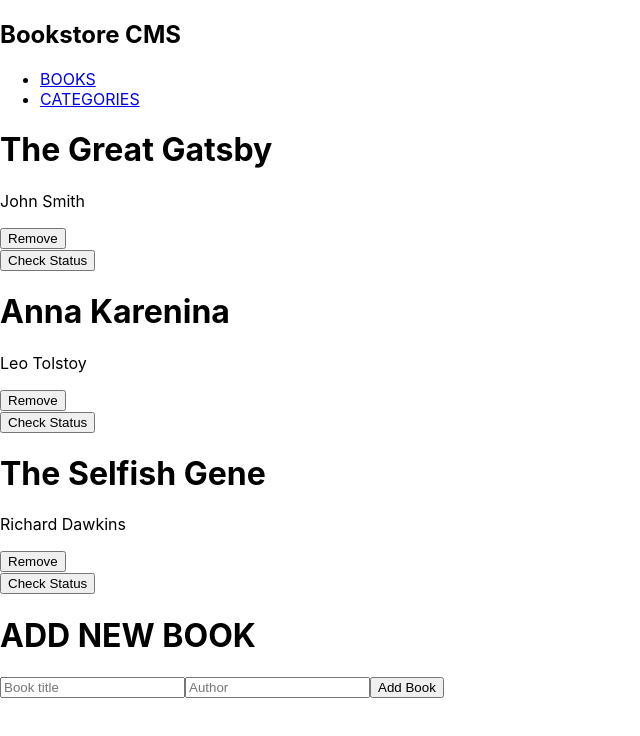
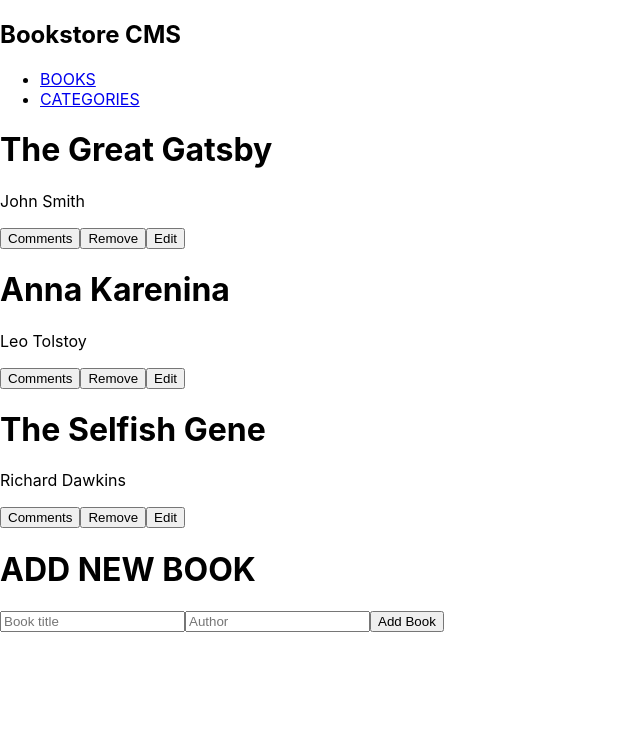
Before and after one commit to RitaDee/bookstore-app-react, a React (Create React App) app: page / in a window 1280 px wide. Shown: the top 736 px of the page, without its empty margins (0-640 px from the left). Built offline with nearby package versions, Linux system fonts and the light colour scheme.

Commit message:
Made Changes as required by the code reviewer

```diff
--- a/src/components/Book.js
+++ b/src/components/Book.js
@@ -19,7 +19,9 @@ function Book({
       <h1>{title}</h1>
       <p>{author}</p>
       <div>
+        <button type="button">Comments</button>
         <button type="button" onClick={handleRemoveBook}>Remove</button>
+        <button type="button">Edit</button>
       </div>
     </div>
   );
--- a/src/components/Form.js
+++ b/src/components/Form.js
@@ -1,17 +1,15 @@
 import React, { useState } from 'react';
-import { useDispatch, useSelector } from 'react-redux';
+import { useDispatch } from 'react-redux';
 import { addBook } from '../redux/Books/booksSlice';
 
 function Form() {
   const [title, setTitle] = useState('');
   const [author, setAuthor] = useState('');
   const dispatch = useDispatch();
-  const books = useSelector((state) => state.books);
-  console.log(books.length);
 
   const handleAddBook = () => {
     dispatch(addBook({
-      item_id: `item${books.length + 1}`,
+      item_id: `${Math.random() * 100}`,
       title,
       author,
     }));
--- a/src/redux/Books/booksSlice.js
+++ b/src/redux/Books/booksSlice.js
@@ -26,12 +26,11 @@ const bookSlice = createSlice({
   initialState,
   reducers: {
     addBook: (state, action) => {
-      console.log(action.payload);
       state.push(action.payload);
     },
 
     removeBook: (state, action) => {
-      const { id } = action.payload;
+      const id = action.payload;
       const newState = state.filter((book) => book.item_id !== id);
       return newState;
     },
--- a/src/routes/Books.js
+++ b/src/routes/Books.js
@@ -2,7 +2,6 @@ import React from 'react';
 import { useSelector } from 'react-redux';
 import Book from '../components/Book';
 import Form from '../components/Form';
-import Categories from './Categories';
 
 const Books = () => {
   const booksArray = useSelector((state) => state.books);
@@ -11,7 +10,6 @@ const Books = () => {
       {booksArray.map((item) => (
         <div key={item.item_id}>
           <Book id={item.item_id} title={item.title} author={item.author} />
-          <Categories id={item.item_id} />
         </div>
       ))}
       <Form />
--- a/src/routes/Categories.js
+++ b/src/routes/Categories.js
@@ -1,12 +1,11 @@
 import React from 'react';
-import PropTypes from 'prop-types';
 import { useDispatch } from 'react-redux';
 import { checkStatus } from '../redux/categories/categoriesSlice';
 
-const Categories = ({ id }) => {
+const Categories = () => {
   const dispatch = useDispatch();
   const handleCheckStatus = () => {
-    dispatch(checkStatus(id));
+    dispatch(checkStatus());
   };
 
   return (
@@ -14,8 +13,4 @@ const Categories = ({ id }) => {
   );
 };
 
-Categories.propTypes = {
-  id: PropTypes.string.isRequired,
-};
-
 export default Categories;
```
